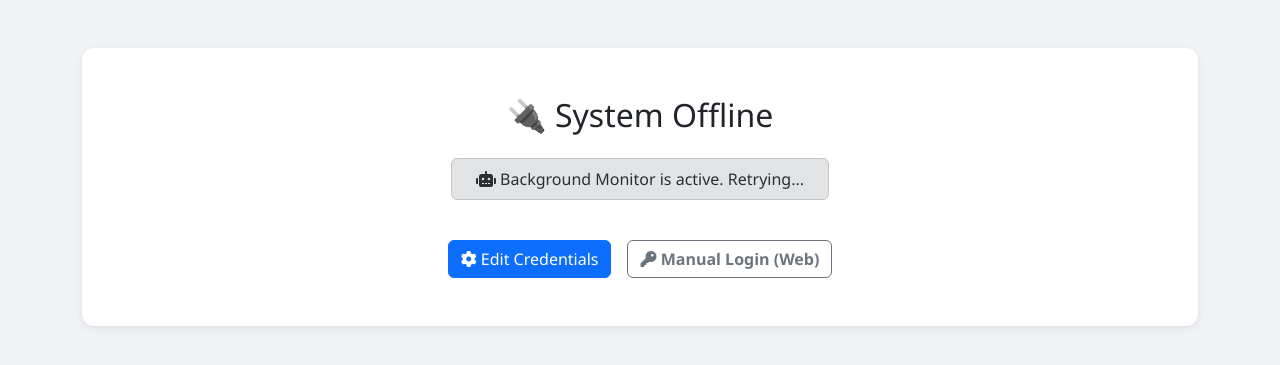
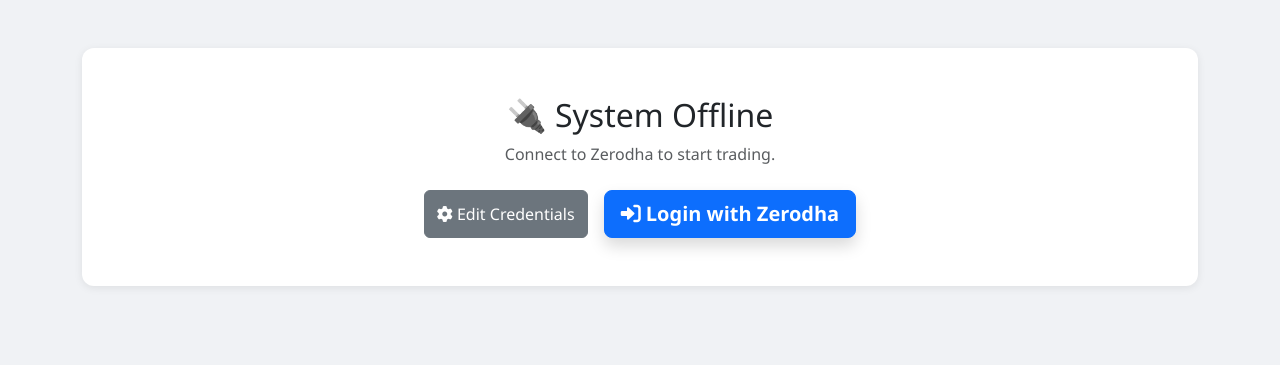
Before and after one commit to rajd1005/rdalgoalgov2, a Flask app: page / in a window 1280 px wide. Shown: the top 365 px of the page. Run offline with Flask 3, Linux system fonts and the light colour scheme; the visitor is signed in with stand-in values (Sample User, id 1); data that the repository does not hold is empty.

Commit message:
Update dashboard.html

```diff
--- a/templates/dashboard.html
+++ b/templates/dashboard.html
@@ -30,23 +30,10 @@
     {% if not is_active %}
     <div class="custom-card p-5 text-center mt-5">
 
-        {% if state == "WORKING" %}
-            <div class="py-4">
-                <div class="spinner-border text-primary" style="width: 3rem; height: 3rem;" role="status">
-                    <span class="visually-hidden">Loading...</span>
-                </div>
-                <h3 class="mt-3">Connecting to Zerodha...</h3>
-                <p class="text-muted">Bypassing security layers. Please wait.</p>
-            </div>
-            <script>
-                // Refresh every 3 seconds to check progress
-                setTimeout(function(){ location.reload(); }, 3000);
-            </script>
-
-        {% elif state == "SETUP" %}
+        {% if state == "SETUP" %}
              <div class="text-start" style="max-width: 500px; margin: 0 auto;">
                  <h2 class="text-center mb-3">⚙️ Zerodha Configuration</h2>
-                 <p class="text-muted text-center mb-4">Credentials are missing. Please enter them to enable Auto-Login.</p>
+                 <p class="text-muted text-center mb-4">Credentials are missing. Please enter them to continue.</p>
 
                  <div class="alert alert-info py-2" style="font-size: 0.9rem;">
                     <strong>ℹ️ Zerodha App Config:</strong> Copy this URL to your App's <em>Redirect URL</em> settings.
@@ -82,7 +69,7 @@
                     </div>
 
                     <div class="d-grid mt-4">
-                        <button type="button" class="btn btn-primary btn-lg" onclick="saveCredentials('credsFormSetup')">💾 Save & Connect</button>
+                        <button type="button" class="btn btn-primary btn-lg" onclick="saveCredentials('credsFormSetup')">💾 Save Credentials</button>
                     </div>
                  </form>
              </div>
@@ -90,37 +77,24 @@
         {% else %}
             <div id="offlineView">
 
-                {% if state == "PAUSED" %}
-                    <h2>⏸️ System Paused</h2>
-                    <p class="text-muted">Auto-Login stopped. You can now edit credentials or resume.</p>
-                {% else %}
                 <h2>🔌 System Offline</h2>
                 {% if error %}
                     <div class="alert alert-danger mt-3 text-start d-inline-block" style="max-width: 600px;">
-                            <strong><i class="fas fa-exclamation-circle"></i> Login Failed:</strong><br>
+                        <strong><i class="fas fa-exclamation-circle"></i> Error:</strong><br>
                         {{ error }}
                     </div>
                 {% else %}
-                        <div class="alert alert-secondary d-inline-block px-4 py-2 mt-3">
-                            <i class="fas fa-robot"></i> Background Monitor is active. Retrying...
-                        </div>
-                    {% endif %}
+                    <p class="text-muted mt-2">Connect to Zerodha to start trading.</p>
                 {% endif %}
 
                 <div class="mt-4 d-flex gap-3 justify-content-center">
-                    <button class="btn btn-primary" onclick="$('#offlineView').hide(); $('#editCredsView').show();">
+                    <button class="btn btn-secondary" onclick="$('#offlineView').hide(); $('#editCredsView').show();">
                         <i class="fas fa-cog"></i> Edit Credentials
                     </button>
 
-                    {% if state == "PAUSED" %}
-                        <button class="btn btn-outline-success" onclick="resumeLogin()">
-                            <i class="fas fa-play"></i> Resume Auto-Login
-                        </button>
-                    {% else %}
-                        <a href="{{ login_url }}" class="btn btn-outline-secondary fw-bold">
-                            <i class="fas fa-key"></i> Manual Login (Web)
+                    <a href="{{ login_url }}" class="btn btn-primary btn-lg fw-bold shadow">
+                        <i class="fas fa-sign-in-alt"></i> Login with Zerodha
                     </a>
-                    {% endif %}
                 </div>
             </div>
 
@@ -163,7 +137,7 @@
                     </div>
 
                     <div class="d-grid mt-4">
-                        <button type="button" class="btn btn-success btn-lg" onclick="saveCredentials('credsFormEdit')">💾 Update & Retry</button>
+                        <button type="button" class="btn btn-success btn-lg" onclick="saveCredentials('credsFormEdit')">💾 Update Credentials</button>
                     </div>
                  </form>
             </div>
@@ -184,6 +158,12 @@
             <span class="ticker-item ms-2">TIME: <span id="live_clock" class="text-light">--:-- --</span></span>
         </div>
         <div class="d-flex align-items-center gap-2">
+            {% if current_user.is_admin %}
+            <a href="/admin" class="btn btn-warning fw-bold" style="font-size: 0.75rem; padding: 4px 10px; border-radius: 4px; border: 1px solid #ffc107; color: #000;">
+                <i class="fas fa-shield-alt"></i> Admin
+            </a>
+            {% endif %}
+
             <a href="/reset_connection" class="btn btn-outline-light fw-bold" style="font-size: 0.75rem; padding: 4px 10px; border-radius: 4px; border-color: rgba(255,255,255,0.3);" title="Logout / Edit Credentials">
                 <i class="fas fa-sign-out-alt"></i>
             </a>
@@ -253,18 +233,8 @@
     }
 
     function resumeLogin() {
-        const btn = $('button[onclick="resumeLogin()"]');
-        btn.html('<i class="fas fa-spinner fa-spin"></i> Resuming...');
-        btn.prop('disabled', true);
-
-        fetch('/api/resume_login')
-            .then(r => r.json())
-            .then(() => location.reload())
-            .catch(e => {
-                alert('Error: ' + e);
-                btn.html('<i class="fas fa-play"></i> Resume Auto-Login');
-                btn.prop('disabled', false);
-            });
+        // Deprecated function, but kept to prevent JS errors if buttons exist in cached versions
+        location.reload();
     }
 </script>
 
```
Lines whose indentation alone changed are shown as unchanged.
